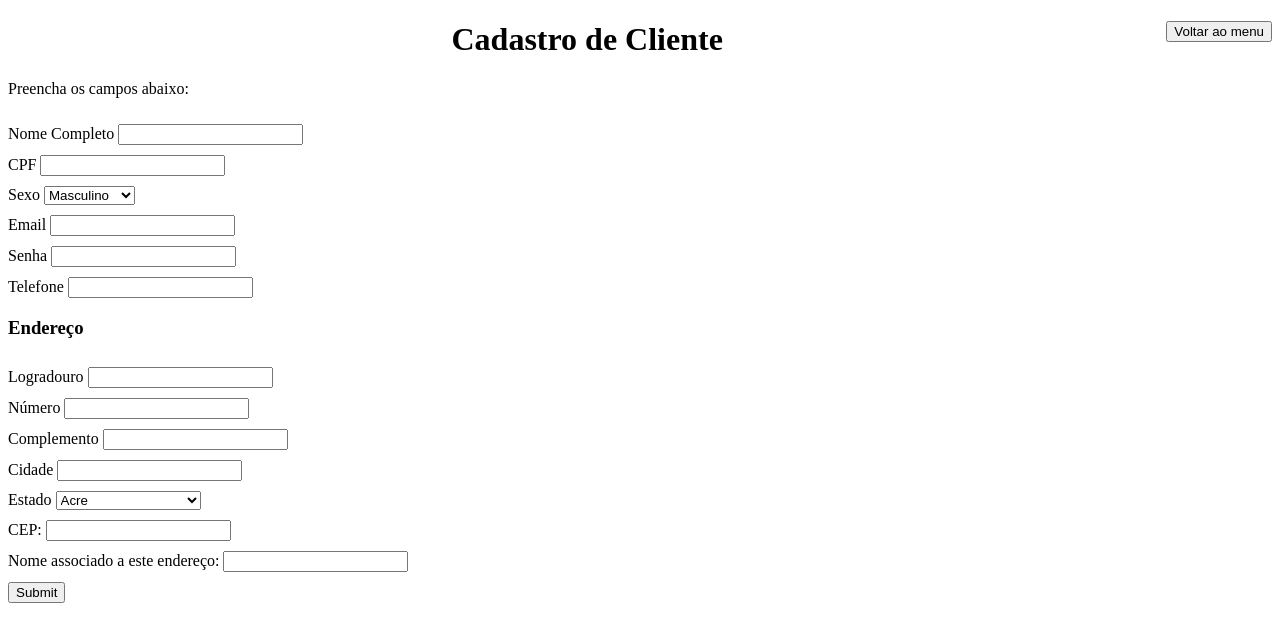
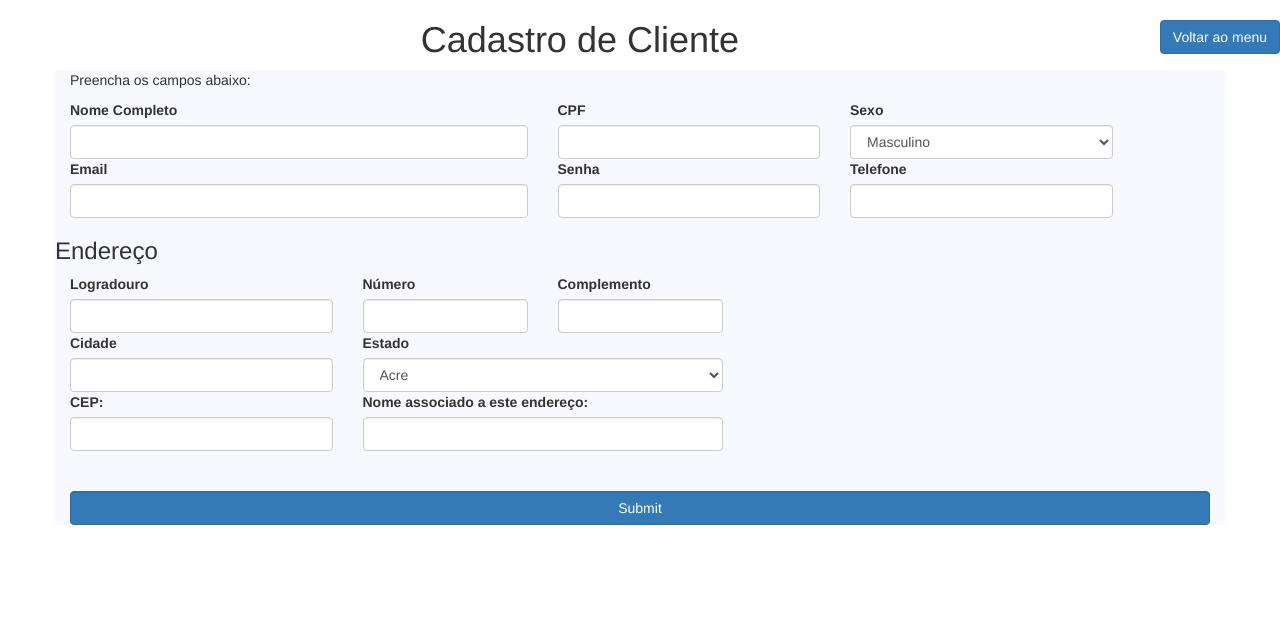
Before and after one commit to guilhermefari/meusapato, a PHP site: page /cliente.html in a window 1280 px wide. Shown: the top 642 px of the page. Run offline with PHP 8.4, Linux system fonts and the light colour scheme.

Commit message:
using bootstrap on clients register form

```diff
--- a/cliente.html
+++ b/cliente.html
@@ -1,65 +1,79 @@
 <!DOCTYPE html>
     <head>
     <meta charset="UTF-8"/>
+    <link rel="stylesheet" href="https://maxcdn.bootstrapcdn.com/bootstrap/3.4.1/css/bootstrap.min.css">
     <link rel="stylesheet" href="index.css">
     <title>Cadastro de Clientes</title>
     </head>
     <body>
         <div class="end">
-            <input type="button" value="Voltar ao menu" onclick="navigate('index.html')">
+            <input type="button" class='btn btn-primary' value="Voltar ao menu" onclick="navigate('index.html')">
         </div>
         <script type="text/javascript" src="index.js"></script>
+
         <h1>Cadastro de Cliente</h1>
+        <form method="post" action="controller/cad_cliente.php">
+            <div class="form-group container color-bg">
                 <p>Preencha os campos abaixo:</p>
-        <form class="fields" method="post" action="controller/cad_cliente.php">
-            <div class="item-field">
-                <label>Nome Completo</label>
-                <input name="nome" required>
+                <div class="row">
+                    <div class="col-xs-5">
+                        <label for="nomeCompleto">Nome Completo</label>
+                        <input class="form-control" name="nome" required>
                     </div>
-            <div class="item-field">
+                    <div class="col-xs-3">
                         <label>CPF</label>
-                <input name="CPF" required>
+                        <input class="form-control" name="CPF" required>
                     </div>
-            <div class="item-field">
+                    <div  class="col-xs-3">
                         <label>Sexo</label>
-                <select name="sexo">
+                        <select class="form-control" name="sexo">
                             <option value="M">Masculino</option>
                             <option value="F">Feminino</option>
                             <option value="N">Não binárie</option>
                         </select>
                     </div>
-            <div class="item-field">
+                </div>
+                <div class="row">
+                    <div class="col-xs-5">
                         <label>Email</label>
-                <input name="email" required>
+                        <input class="form-control" type="email" name="email" required>
                     </div>
-            <div class="item-field">
+                    <div  class="col-xs-3">
                         <label>Senha</label>
-                <input name="senha" type="password" required>
+                        <input class="form-control" name="senha" type="password" required>
                     </div>
-            <div class="item-field">
+                    <div class="col-xs-3">
                         <label>Telefone</label>
-                <input name="telefone" required>
+                        <input class="form-control" name="telefone" required>
                     </div>
+                </div>
+
+                <div class="row">
                     <h3>Endereço</h3>
-            <div class="item-field">
+                </div>
+
+                <div class="row">
+                    <div class="col-xs-3">
                         <label>Logradouro</label>
-                <input name="logradouro" required>
+                        <input class="form-control" name="logradouro" required>
                     </div>
-            <div class="item-field">
+                    <div  class="col-xs-2">
                         <label>Número</label>
-                <input name="numero" type="number" required min="0">
+                        <input class="form-control" name="numero" type="number" required min="0">
                     </div>
-            <div class="item-field">
+                    <div  class="col-xs-2">
                         <label>Complemento</label>
-                <input name="complemento">
+                        <input class="form-control" name="complemento">
                     </div>
-            <div class="item-field">
+                </div>
+                <div class="row">
+                    <div class="col-xs-3">
                         <label>Cidade</label>
-                <input name="cidade" required>
+                        <input class="form-control" name="cidade" required>
                     </div>
-            <div class="item-field">
+                    <div class="col-xs-4">
                         <label>Estado</label>
-                <select name="estado">
+                        <select class="form-control" name="estado">
                             <option value="AC">Acre</option>
                             <option value="AL">Alagoas</option>
                             <option value="AP">Amapá</option>
@@ -88,17 +102,23 @@
                             <option value="SE">Sergipe</option>
                             <option value="TO">Tocantins</option>
                         </select>
-                <div class="item-field">
-                    <label>CEP:</label>
-                    <input name="CEP" required>
-                </div>
-                <div class="item-field">
-                    <label>Nome associado a este endereço:</label>
-                    <input name="nome_associado" required>
                     </div>
                 </div>
-            <div class="item-field">
-                <input type="submit">
+                <div class="row">
+                    <div class="col-xs-3">
+                        <label>CEP:</label>
+                        <input class="form-control" name="CEP" required>
+                    </div>
+                    <div  class="col-xs-4">
+                        <label>Nome associado a este endereço:</label>
+                        <input class="form-control" name="nome_associado" required>
+                    </div>
+                </div>
+                <div class="d-flex justify-content-center" style="margin-top: 40px;">
+                    <div>
+                        <input class="form-control btn-primary" type="submit">
+                    </div>
+                </div>
             </div>
         </form>
     </body>
--- a/index.css
+++ b/index.css
@@ -33,3 +33,7 @@ margin: auto;
     margin: 20px;
     padding: 20px;
 }
+
+.color-bg{
+    background-color: ghostwhite;
+}
--- a/produtos.php
+++ b/produtos.php
@@ -52,12 +52,11 @@
                         $estoqueServer = new EstoqueProduto();
                         $estoqueItens = $estoqueServer->buscarEstoqueProduto($row[0]);
 
-
-                        echo "<div class='card separate'>";
+                        echo "<div class='card separate color-bg'>";
                         echo "<h3>{$row[1]}</h3>";
 
                         $preco = $row[8]/100;
-                        echo "<h3>{$preco}</h3>";
+                        echo "<h3>R$ {$preco}</h3>";
 
                         if(pg_num_rows($estoqueItens) == 0) echo "<div class='alert alert-danger' role='alert'>Produto indisponível</div>";
 
```
Lines whose indentation alone changed are shown as unchanged.
